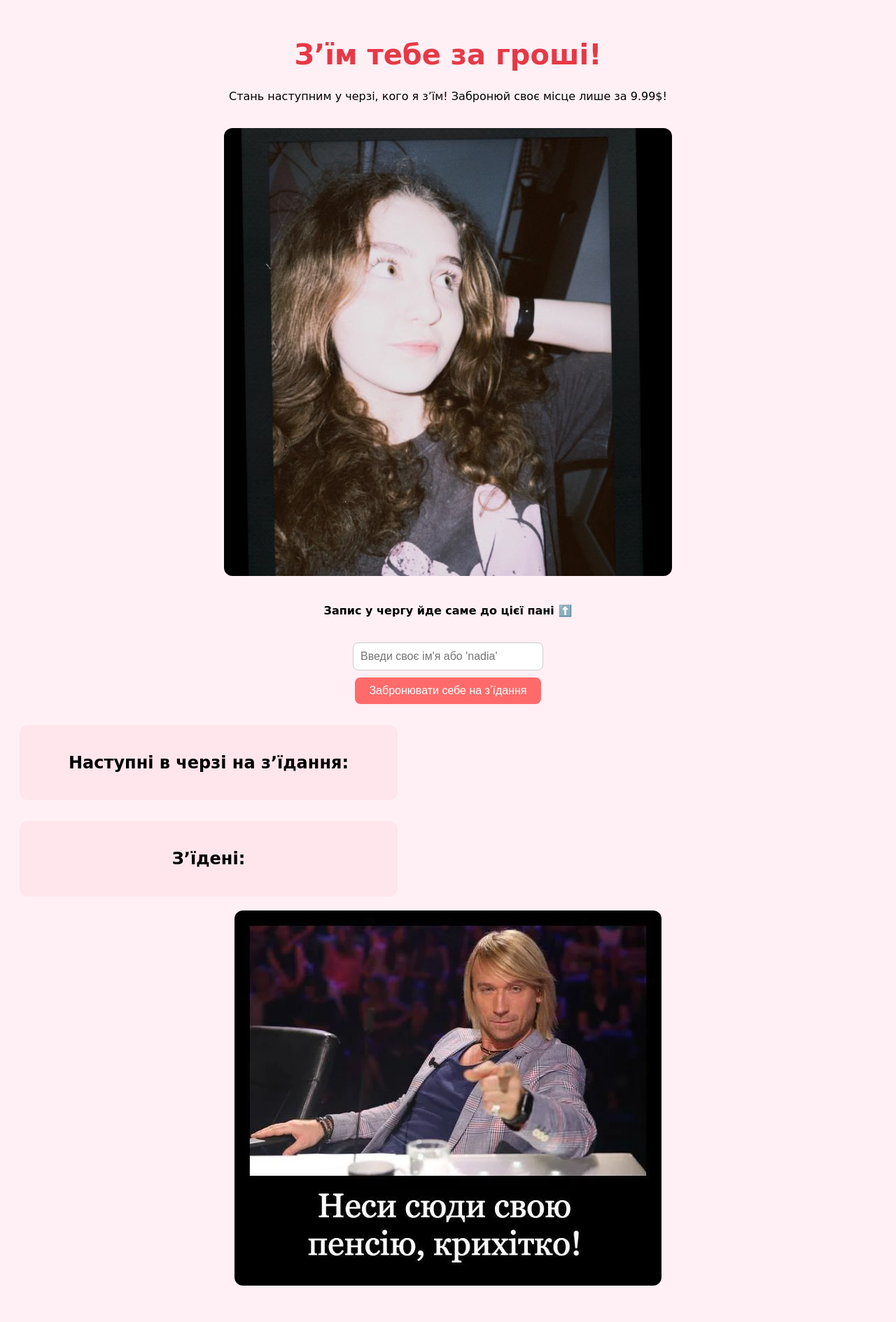
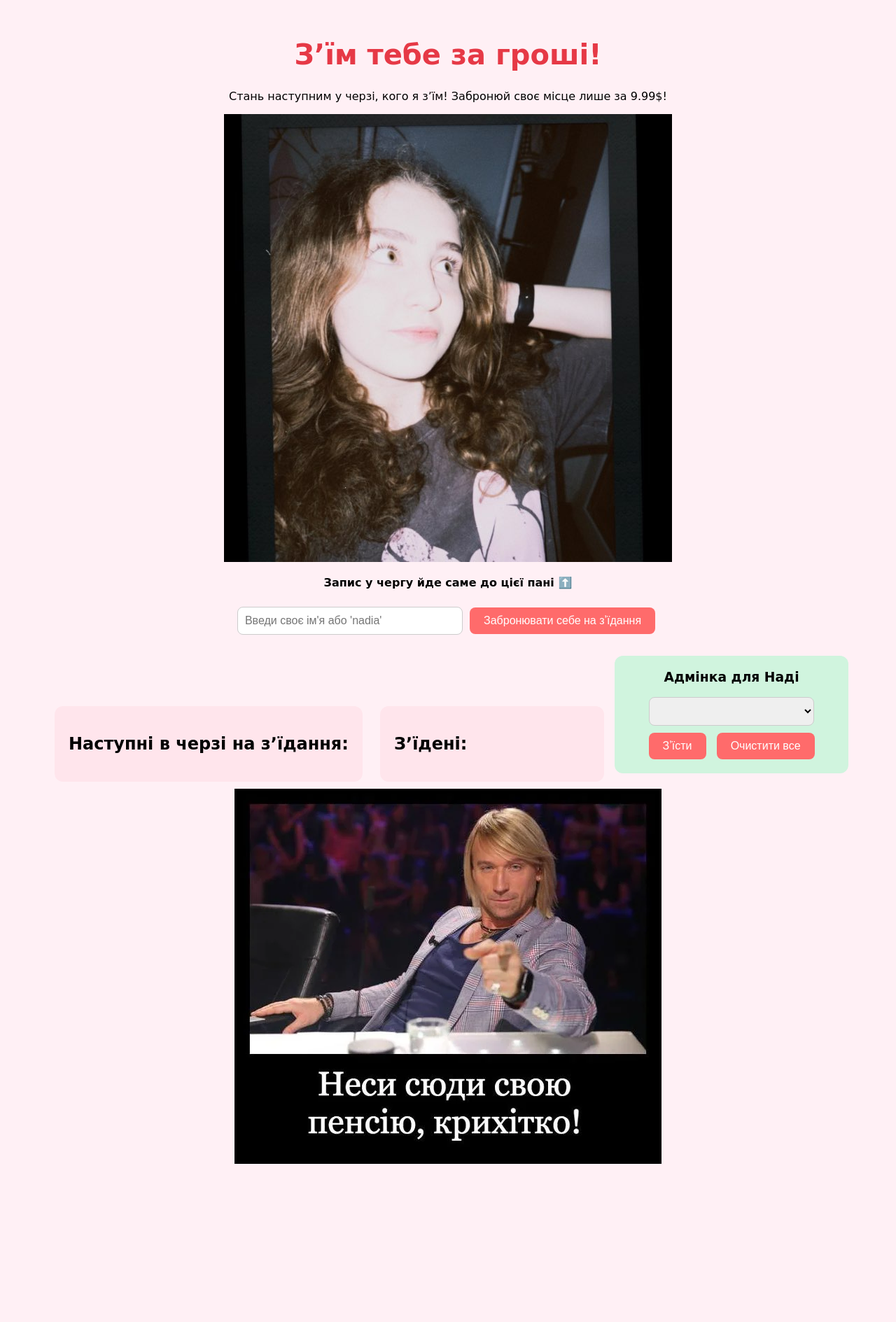
Before and after one commit to elen04ka/food_for_nadia, a Flask app: page / in a window 1280 px wide. Shown: the whole page at 70% size. After the commit the page ends 1663 px from the top, so only its background shows below. Run offline with Flask 3, Linux system fonts and the light colour scheme; data that the repository does not hold is empty.

Commit message:
Update index.html

```diff
--- a/templates/index.html
+++ b/templates/index.html
@@ -11,23 +11,46 @@
       text-align: center;
       padding: 20px;
     }
+
     h1 {
       font-size: 2.5em;
       color: #e63946;
     }
-    .container {
-      display: flex;
-      flex-direction: column;
-      align-items: center;
+
+    .nadia-photo {
+      margin-top: 10px;
+      max-width: 250px;
+      border-radius: 50%;
+      border: 4px solid #e63946;
     }
-    input[type="text"] {
+
+    .caption {
+      margin-top: 5px;
+      font-style: italic;
+      color: #555;
+    }
+
+    .queue, .eaten {
+      margin-top: 30px;
+      background: #ffe5ec;
+      padding: 20px;
+      border-radius: 12px;
+      display: inline-block;
+      text-align: left;
+      margin: 10px;
+      min-width: 280px;
+      max-width: 90vw;
+    }
+
+    input[type="text"], select {
       padding: 10px;
       font-size: 1em;
-      width: 250px;
+      width: 80%;
+      max-width: 300px;
       border-radius: 8px;
       border: 1px solid #ccc;
-      margin-top: 20px;
     }
+
     button {
       padding: 10px 20px;
       font-size: 1em;
@@ -35,38 +58,62 @@
       color: white;
       border: none;
       border-radius: 8px;
-      margin-top: 10px;
+      margin: 10px 5px 0 5px;
       cursor: pointer;
     }
+
     button:hover {
       background-color: #ff4d4d;
     }
-    .queue, .eaten, .admin {
-      margin-top: 30px;
-      background: #ffe5ec;
-      padding: 20px;
-      border-radius: 12px;
-      width: 90%;
-      max-width: 500px;
-    }
+
     ul {
       list-style-type: none;
       padding: 0;
     }
+
     li::before {
       content: "🍽️ ";
     }
+
     .admin {
+      margin-top: 30px;
       background: #d0f4de;
-      display: none;
+      padding: 20px;
+      border-radius: 12px;
+      display: inline-block;
     }
+
     .admin h3 {
       margin-top: 0;
     }
-    img {
+
+    .meme {
+      margin-top: 40px;
+    }
+
+    .meme img {
       max-width: 100%;
+      height: auto;
       border-radius: 12px;
-      margin: 20px 0;
+      margin-top: 10px;
+    }
+
+    .hidden {
+      display: none;
+    }
+
+    @media (max-width: 600px) {
+      h1 {
+        font-size: 2em;
+      }
+      input, button {
+        font-size: 1em;
+        width: 90%;
+      }
+      .queue, .eaten, .admin {
+        width: 90%;
+        margin: 10px auto;
+      }
     }
   </style>
 </head>
```
